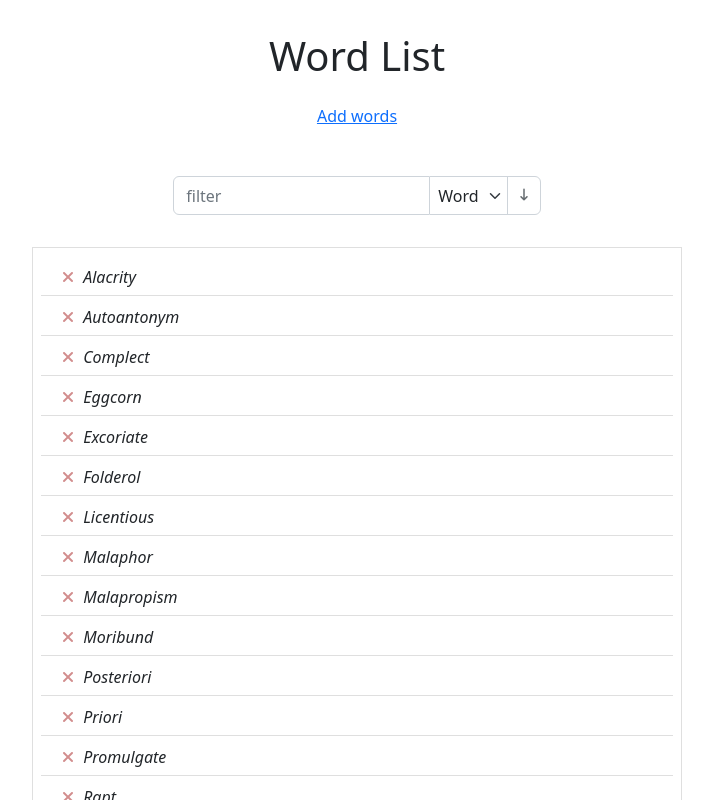
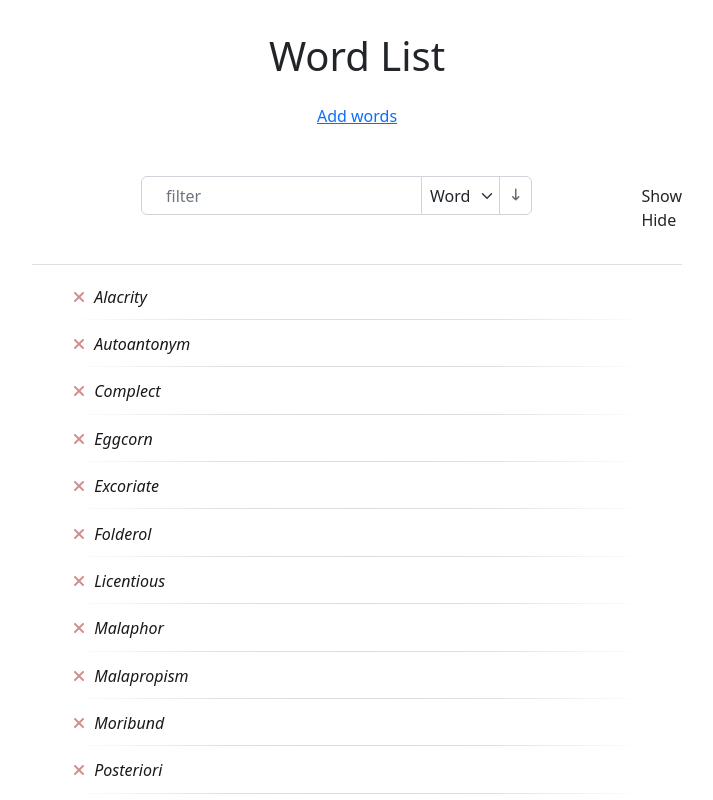
Before and after one commit to vishusandy/lexicon, a SvelteKit app: page /list in a window 1280 px wide. Shown: the top 800 px of the page, without its empty margins (283-996 px from the left). Built offline with nearby package versions, Linux system fonts and the light colour scheme.

Commit message:
Add dictionary def when adding a word

```diff
--- /dev/null
+++ b/src/components/DictDef.svelte
@@ -0,0 +1,11 @@
+<script lang="ts">
+    import type { DictionaryWord } from '../dictionary';
+    export let key: string;
+    export let dict: DictionaryWord | undefined;
+</script>
+
+{#if dict}
+    <div class="dict-def-container">
+        <div>{dict.word}</div>
+    </div>
+{/if}
--- a/src/components/Search.svelte
+++ b/src/components/Search.svelte
@@ -1,5 +1,6 @@
 <script lang="ts">
     import { createEventDispatcher } from 'svelte';
+    import { escapePressed } from '../events';
     const dispatch = createEventDispatcher();
 
     export let key: string;
@@ -8,36 +9,49 @@
     function updateFilter(e: Event) {
         dispatch('updateFilter', { search, key });
     }
+
+    function resetFilterEsc(e: KeyboardEvent) {
+        if (escapePressed(e)) {
+            dispatch('updateFilter', { search: '', key });
+            search = '';
+        }
+    }
+
+    function resetFilterBtn(e: Event) {
+        dispatch('updateFilter', { search: '', key });
+        search = '';
+    }
 </script>
 
 <div class="search-container">
-    <div class="search-bar">
     <form on:submit|preventDefault={updateFilter}>
         <input
             bind:value={search}
             placeholder="filter"
             on:input={updateFilter}
+            on:keydown={resetFilterEsc}
             class="search-input form-control"
         />
     </form>
-    </div>
 </div>
 
 <style>
     .search-container {
         display: inline-block;
         margin-left: auto;
-    }
-
-    .search-bar {
         background: white;
+        text-align: right;
     }
 
     .search-input {
+        display: block;
         border-top-right-radius: 0px;
         border-bottom-right-radius: 0px;
+        padding-left: 1.5rem;
+        padding-right: 1.5rem;
         padding-top: calc(0.375rem + 0.5px);
         padding-bottom: calc(0.375rem + 0.5px);
+        text-align: left;
     }
 
     form {
--- a/src/components/Word.svelte
+++ b/src/components/Word.svelte
@@ -5,6 +5,7 @@
     import { browser } from '$app/environment';
     import type { Word } from '../types';
     import { removeMarks } from '../events';
+    import DictDef from './DictDef.svelte';
 
     const dispatch = createEventDispatcher();
 
@@ -114,7 +115,7 @@
             console.log('def focus');
             // target.classList.remove('full-defs');
         } else {
-            target.classList.add('full-defs');
+            target.classList.toggle('full-defs');
         }
     }
 
@@ -132,11 +133,12 @@
     }
 </script>
 
+<hr />
 <li
     id="{key}-{item.id}"
     on:click|self={li_clicked}
     on:keydown|self={li_enter}
-    class="{spacer} list-group-item word-item"
+    class="{spacer} word-item"
 >
     <button class="remove-word-btn" on:click={() => deleteWord(item)}>
         <i class="fa-solid fa-xmark" />
@@ -167,18 +169,52 @@
     >
         {#if item.def}{item.def}{/if}
     </div>
+
+    <DictDef {key} dict={item.dict_def} />
 </li>
 
 <style>
+    hr {
+        margin: 0px auto;
+        height: 1px;
+        border: 0px;
+        width: 90%;
+        background: rgb(247, 244, 239);
+        background: linear-gradient(
+            90deg,
+            rgba(247, 244, 239, 1) 0%,
+            rgba(139, 134, 123, 1) 25%,
+            rgba(117, 113, 104, 1) 50%,
+            rgba(139, 134, 123, 1) 75%,
+            rgba(247, 244, 239, 1) 100%
+        );
+    }
+    hr:first-of-type {
+        display: none;
+    }
+
     .word-item {
+        /* background: #f4f4f7;
+        background: #f5f5f8;
+        border-radius: 0.375rem; */
         width: 100%;
-        margin: 0rem auto;
+        margin: 0.2rem auto;
         overflow: hidden;
         height: 2.5rem;
         border-left: 0px;
         border-right: 0px;
         padding: 0.5rem 1rem;
         word-wrap: break-word;
+    }
+
+    .word {
+        color: #171a1d;
+    }
+
+    .word-definition {
+        display: inline;
+        margin: 0px 0px 0px 0.2rem;
+        color: #495057;
     }
 
     .highlight {
@@ -211,13 +247,6 @@
         content: '       \200C';
     }
 
-    .word-definition {
-        display: inline;
-        margin: 0px 0px 0px 0.2rem;
-        color: #41474d;
-        /* overflow: hidden; */
-    }
-
     .word-item:focus-within,
     .full-defs {
         /* why???? */
@@ -230,12 +259,10 @@
         height: unset;
         min-height: 2rem;
     }
-    /* .full-defs .word-definition {
-        overflow: auto;
-    } */
 
     .more-btn,
     .less-btn {
+        margin-left: 0.5rem;
         color: #82858a;
     }
 
@@ -253,6 +280,7 @@
         float: right;
         padding-right: 0px;
     }
+
     .word-item:not(:focus-within):not(.full-defs).more .more-btn {
         display: block;
         float: right;
--- a/src/components/Words.svelte
+++ b/src/components/Words.svelte
@@ -28,14 +28,28 @@
     else scrollTo = null;
 
     if (scrollTo) {
-        scroll(parseInt(scrollTo), key);
+        scrollToWord(parseInt(scrollTo), key);
     }
 
-    async function scroll(id: number, key: string) {
-        if (!Number.isNaN(id)) {
-            await tick();
-            scrollToWord(key, id);
-        }
+    function showAll() {
+        list.words
+            .filter((w) => filter_word(phrases, w))
+            .forEach((w) => {
+                const t = document.getElementById(`${key}-${w.id}`);
+                if (t && t.classList.contains('more')) {
+                    t.classList.add('full-defs');
+                }
+            });
+    }
+    function showNone() {
+        list.words
+            .filter((w) => filter_word(phrases, w))
+            .forEach((w) => {
+                const t = document.getElementById(`${key}-${w.id}`);
+                if (t && t.classList.contains('more')) {
+                    t.classList.remove('full-defs');
+                }
+            });
     }
 
     function updateWord(e: WordEvent) {
@@ -45,7 +59,7 @@
             list_sort(list);
             list_save(list);
             list = list;
-            scroll(e.word.id, key);
+            scrollToWord(e.word.id, key);
         } else {
             console.log('word update failed');
         }
@@ -99,9 +113,13 @@
             sort_order={list.sort_order}
             on:updateSort={(e) => updateSort(e.detail)}
         />
+        <div class="options-bar">
+            <div on:click={showAll}>Show</div>
+            <div on:click={showNone}>Hide</div>
+        </div>
     </div>
 
-    <ul class="word-group list-group {full_defs}">
+    <ul class="word-group {full_defs}">
         {#each list.words.filter((w) => filter_word(phrases, w)) as word}
             <Word
                 {key}
@@ -123,11 +141,21 @@
     .word-group {
         margin: 0rem 0rem 0rem 0rem;
         width: 100%;
-        padding: 0.5rem 0.5rem;
+        padding: 0.5rem 1.25rem;
         height: fit-height;
         border-radius: 0px;
-        border: 1px solid rgba(0, 0, 0, 0.125);
+        /* border: 1px solid rgba(0, 0, 0, 0.125); */
         border-top: 0px;
+
+        /* background: #f4f4f7; */
+        /* background: linear-gradient(
+            90deg,
+            rgba(247, 244, 239, 0.1) 0%,
+            rgba(139, 134, 123, 0.1) 25%,
+            rgba(117, 113, 104, 0.1) 50%,
+            rgba(139, 134, 123, 0.1) 75%,
+            rgba(247, 244, 239, 0.1) 100%
+        ); */
     }
 
     .sticky-search-bar {
--- a/src/events.ts
+++ b/src/events.ts
@@ -23,6 +23,14 @@ export function enterSpacePressed(e: KeyboardEvent) {
     }
 }
 
+export function escapePressed(e: KeyboardEvent): boolean {
+    if (e.code == 'Escape' && e.target) {
+        (<HTMLInputElement>e.target).blur();
+        return true;
+    }
+    return false;
+}
+
 export function removeMarks(s: string): string {
     return s.replace(/<\/?mark>/, '');
 }
--- a/src/utils.ts
+++ b/src/utils.ts
@@ -1,3 +1,4 @@
+import { tick } from 'svelte';
 
 export function maybeString(s: string): string | undefined {
     const trimmed: string = s.trim();
@@ -22,17 +23,25 @@ function isVisible(domElement: HTMLElement) {
     });
 }
 
-export async function scrollToWord(key: string, id: number) {
-    console.log('checking scroll');
-    let word = document.getElementById(key + "-" + id);
-    if (word) {
-        const vis = await isVisible(word);
-        word.classList.add('highlight');
+async function scrollToElement(el: HTMLElement, id: number) {
+    if (el) {
+        const vis = await isVisible(el);
+        el.classList.add('highlight');
         setTimeout(() => {
-            word?.classList.remove('highlight');
+            el?.classList.remove('highlight');
         }, 3000);
         if (!vis) {
-            word.scrollIntoView({ behavior: "smooth", block: "center" });
+            el.scrollIntoView({ behavior: "smooth", block: "center" });
         }
     }
 }
+
+export async function scrollToWord(id: number, key: string) {
+    if (!Number.isNaN(id)) {
+        await tick();
+        const t = document.getElementById(key + "-" + id);
+        if (t) {
+            scrollToElement(t, id);
+        }
+    }
+}
```
Also changed, not shown: src/components/Add.svelte (+10 -10 lines), src/dictionary.ts (+0 -10 lines). Lines whose indentation alone changed are shown as unchanged.
